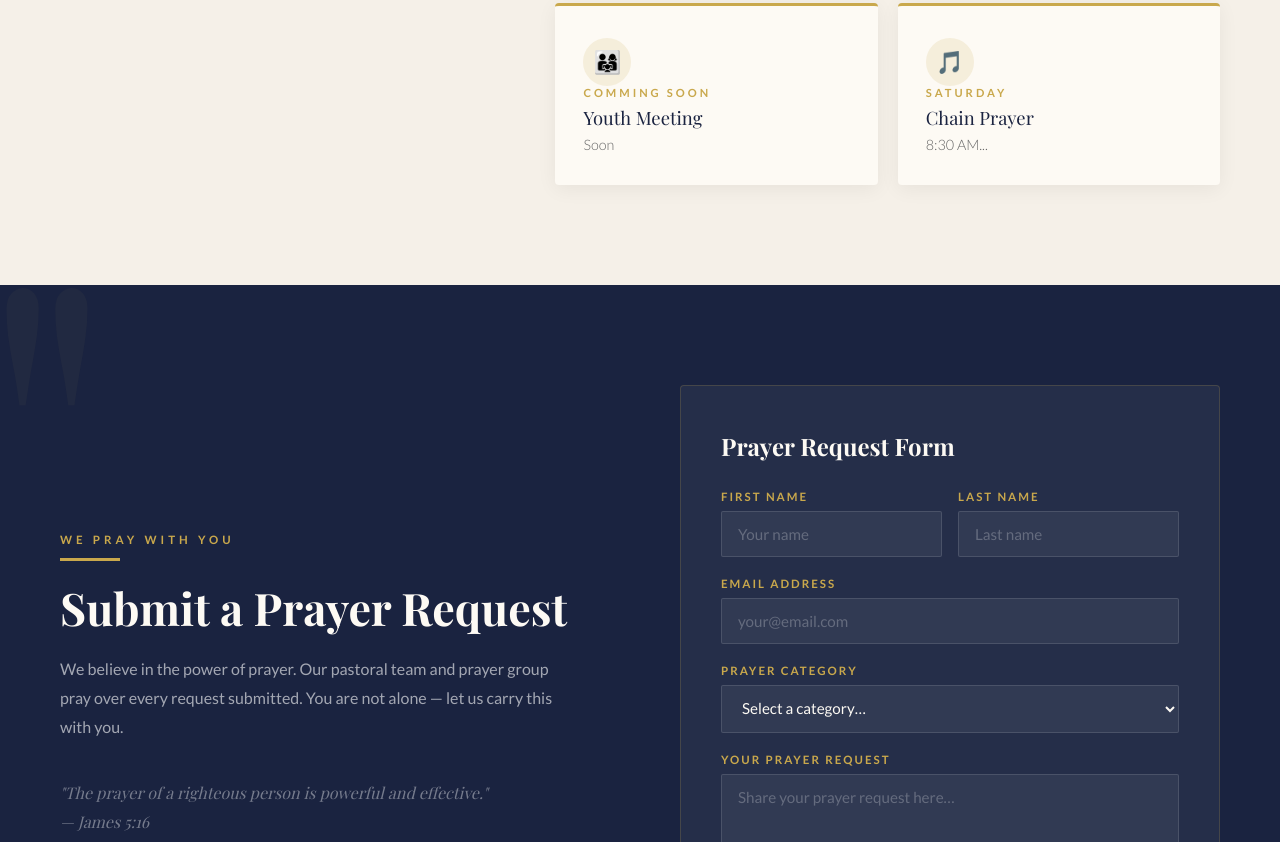
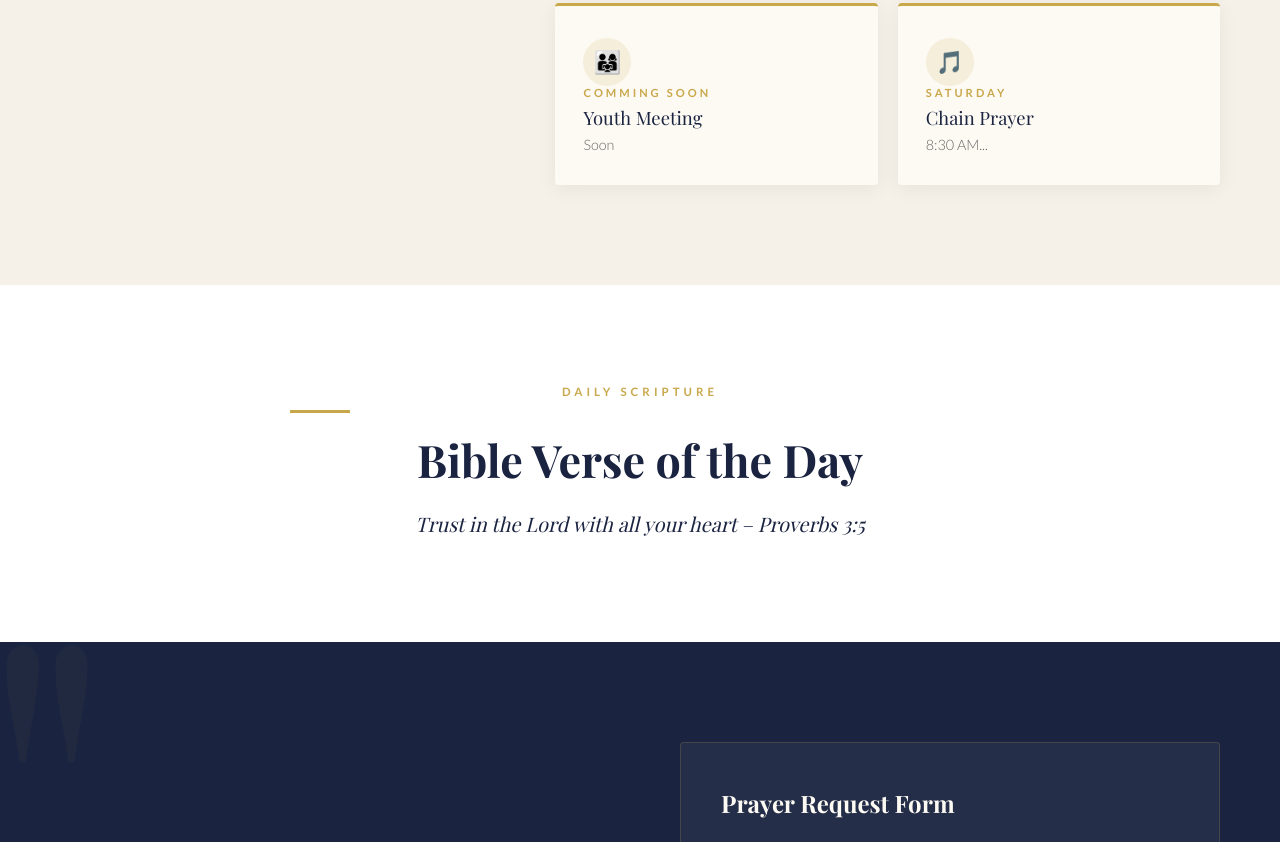
Before and after one commit to armxnworldwide-hub/Grace-Fellowship-Church, a plain HTML site: page index.html in a window 1280 px wide. Shown: the part 1698-2540 px from the top of the page. Drawn offline with nearby package versions, Linux system fonts and the light colour scheme; a web font is replaced by a local one.

Commit message:
Update index.html

```diff
--- a/index.html
+++ b/index.html
@@ -827,6 +827,25 @@
             }
         }
 
+        #verse {
+            background: #ffffff;
+            text-align: center;
+        }
+
+        .verse-box {
+            max-width: 700px;
+            margin: auto;
+        }
+
+        .verse-text {
+            font-size: 20px;
+            font-style: italic;
+            line-height: 1.8;
+            color: #1A2340;
+            margin-top: 20px;
+            font-family: 'Playfair Display', serif;
+        }
+
         @media (max-width: 900px) {
             nav {
                 padding: 18px 24px;
@@ -992,6 +1011,22 @@ Service Schedule
                 </div>
             </div>
         </div>
+    </section>
+    <section id="verse">
+
+        <div class="verse-box">
+
+            <span class="section-label">Daily Scripture</span>
+            <div class="divider"></div>
+
+            <h2 class="section-title">Bible Verse of the Day</h2>
+
+            <p class="verse-text" id="verseText">
+                Loading verse...
+            </p>
+
+        </div>
+
     </section>
     <section id="prayer">
         <div class="prayer-inner">
@@ -1165,7 +1200,120 @@ Follow our Instagram Page
             <p class="footer-verse">"His grace is sufficient." — 2 Cor. 12:9</p>
         </div>
     </footer>
+    <script>
+        const verses = [
+
+            "Trust in the Lord with all your heart – Proverbs 3:5",
+
+            "I can do all things through Christ who strengthens me – Philippians 4:13",
+
+            "The Lord is my shepherd; I shall not want – Psalm 23:1",
+
+            "With God all things are possible – Matthew 19:26",
+
+            "Be strong and courageous... the Lord is with you – Joshua 1:9",
+
+            "God is our refuge and strength – Psalm 46:1",
+
+            "Give thanks to the Lord, for He is good – Psalm 107:1",
+
+            "The joy of the Lord is your strength – Nehemiah 8:10",
+
+            "Cast all your anxiety on Him because He cares for you – 1 Peter 5:7",
+
+            "Your word is a lamp to my feet and a light to my path – Psalm 119:105",
+
+            "Peace I leave with you; my peace I give you – John 14:27",
+
+            "The Lord will fight for you; you need only to be still – Exodus 14:14",
+
+            "Delight yourself in the Lord – Psalm 37:4",
+
+            "Seek first the kingdom of God – Matthew 6:33",
+
+            "The Lord bless you and keep you – Numbers 6:24",
+
+            "My grace is sufficient for you – 2 Corinthians 12:9",
+
+            "Do everything in love – 1 Corinthians 16:14",
+
+            "The Lord is good to all – Psalm 145:9",
+
+            "Faith can move mountains – Matthew 17:20",
+
+            "Love never fails – 1 Corinthians 13:8",
+
+            "The Lord is near to all who call on Him – Psalm 145:18",
+
+            "Rejoice always – 1 Thessalonians 5:16",
+
+            "Pray continually – 1 Thessalonians 5:17",
+
+            "Give thanks in all circumstances – 1 Thessalonians 5:18",
+
+            "God is love – 1 John 4:8",
+
+            "Be still and know that I am God – Psalm 46:10",
+
+            "The Lord is my light and my salvation – Psalm 27:1",
+
+            "Wait for the Lord; be strong – Psalm 27:14",
+
+            "The Lord is compassionate and gracious – Psalm 103:8",
+
+            "Blessed are the peacemakers – Matthew 5:9",
+
+            "Let all that you do be done in love – 1 Corinthians 16:14",
+
+            "The Lord is faithful – 2 Thessalonians 3:3",
+
+            "Walk by faith, not by sight – 2 Corinthians 5:7",
+
+            "The Lord upholds all who fall – Psalm 145:14",
+
+            "God’s love endures forever – Psalm 136:1",
+
+            "The Lord is close to the brokenhearted – Psalm 34:18",
+
+            "Commit your work to the Lord – Proverbs 16:3",
+
+            "Those who hope in the Lord will renew their strength – Isaiah 40:31",
+
+            "The Lord is my strength and my shield – Psalm 28:7",
+
+            "The Lord watches over you – Psalm 121:5",
+
+            "Blessed are those who trust in the Lord – Jeremiah 17:7"
+
+        ];
+
+        const today = new Date().getDay();
+
+        document.getElementById("verseText").innerText = verses[today];
+    </script>
+    </footer>
+
+    <a href="https://wa.me/919888984282" target="_blank" style="
+position:fixed;
+bottom:20px;
+right:20px;
+background:#25D366;
+color:white;
+padding:14px 18px;
+border-radius:30px;
+text-decoration:none;
+font-weight:bold;
+box-shadow:0 5px 20px rgba(0,0,0,0.2);
+z-index:999;
+">
+
+💬 WhatsApp
+
+</a>
 
 </body>
 
 </html>
+</body>
+
+</html>
```
